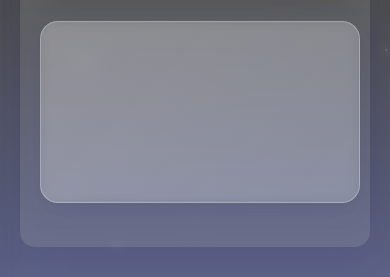
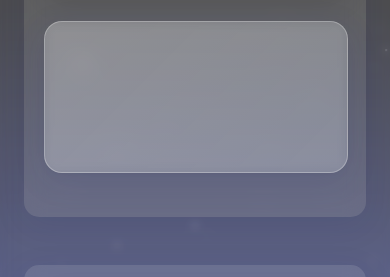
Before and after one commit to Divyansh-89/Micro-Project-II, a plain HTML site: page index.html in a window 390 px wide. Shown: the part 341-618 px from the top of the page. Drawn offline with nearby package versions, Linux system fonts and the light colour scheme.

Commit message:
Bug Fixed  + 1 Demo Image Added of Real Time Data !.....

```diff
--- a/CSS/style_main.css
+++ b/CSS/style_main.css
@@ -1332,15 +1332,6 @@ main {
 }
 
 
-/* Responsive adjustments */
-@media (max-width: 768px) {
-  .chart-container {
-    height: 180px;
-    max-width: 98vw;
-    padding: 0 4px;
-  }
-}
-
 .sensor-section {
   margin-bottom: 40px;
   background: rgba(255, 255, 255, 0.1);
```
Also changed, not shown: DEMO IMAGES/Screenshot 2025-05-14 230326.png (added).
